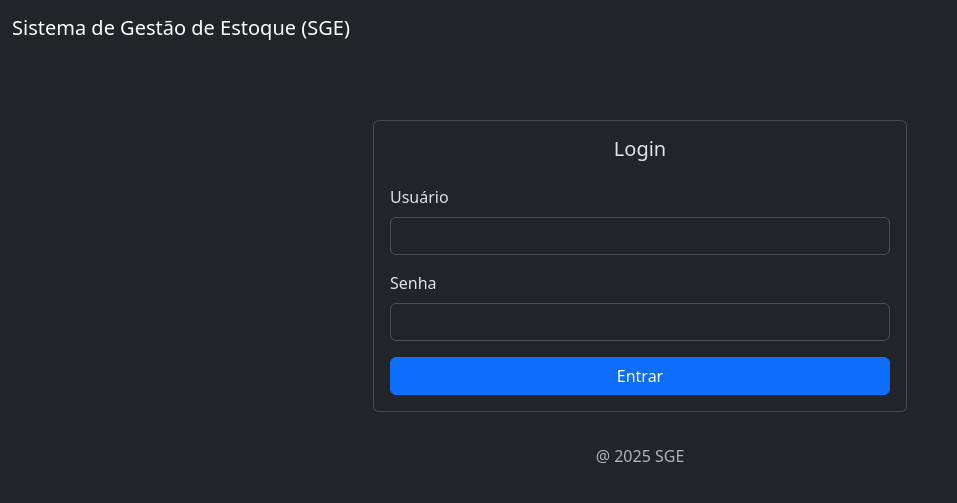
After one commit to Rafael-ST/sge, a Django app: page /login/ in a window 1280 px wide. The commit adds this page. Shown: the top 503 px of the page, without its empty margins (0-957 px from the left). Run offline with Django 5.2, Linux system fonts and the light colour scheme.

Commit message:
registration

```diff
--- a/app/settings.py
+++ b/app/settings.py
@@ -44,6 +44,10 @@ INSTALLED_APPS = [
     'inflows',
     'outflows',
 ]
+
+LOGIN_URL = 'login'
+
+LOGIN_REDIRECT_URL = '/'
 
 MIDDLEWARE = [
     'django.middleware.security.SecurityMiddleware',
--- a/app/templates/base.html
+++ b/app/templates/base.html
@@ -16,7 +16,9 @@
   {% include 'components/_header.html' %}
 
   <div class="container-fluid">
-    {% include 'components/_sidebar.html' %}
+    {% if user.is_authenticated %}
+      {% include 'components/_sidebar.html' %}
+    {% endif %}
     <div class="col py-3">
       <div class="container mt-4">
         <main>
--- /dev/null
+++ b/app/templates/registration/login.html
@@ -0,0 +1,44 @@
+{% extends 'base.html' %}
+{% block title %}Login{% endblock %}
+
+{% block content %}
+<div class="container mt-5">
+  <div class="row justify-content-center">
+    <div class="col-md-6">
+      <div class="card">
+        <div class="card-body">
+          <h5 class="card-title text-center mb-4">Login</h5>
+          <form method="post">
+            {% csrf_token %}
+            <div class="mb-3">
+              <label for="username" class="form-label">Usuário</label>
+              <input type="text" class="form-control" id="username" name="username" required>
+            </div>
+            <div class="mb-3">
+              <label for="password" class="form-label">Senha</label>
+              <input type="password" class="form-control" id="password" name="password" required>
+            </div>
+            <div class="d-grid gap-2">
+              <button type="submit" class="btn btn-primary">Entrar</button>
+            </div>
+          </form>
+          {% if form.errors %}
+            <div class="alert alert-danger mt-4">
+              <ul class="mb-0">
+                {% for field in form %}
+                  {% for error in field.errors %}
+                    <li>{{ error }}</li>
+                  {% endfor %}
+                {% endfor %}
+                {% for error in form.non_field_errors %}
+                  <li>{{ error }}</li>
+                {% endfor %}
+              </ul>
+            </div>
+          {% endif %}
+        </div>
+      </div>
+    </div>
+  </div>
+</div>
+{% endblock %}
--- a/app/urls.py
+++ b/app/urls.py
@@ -1,10 +1,12 @@
 from django.contrib import admin
 from django.urls import path, include
+from django.contrib.auth import views as auth_views
 from . import views
 
 
 urlpatterns = [
     path('admin/', admin.site.urls),
+    path('login/', auth_views.LoginView.as_view(), name='login'),
 
     path('', views.home, name='home'),
     path('', include('brands.urls')),
```
